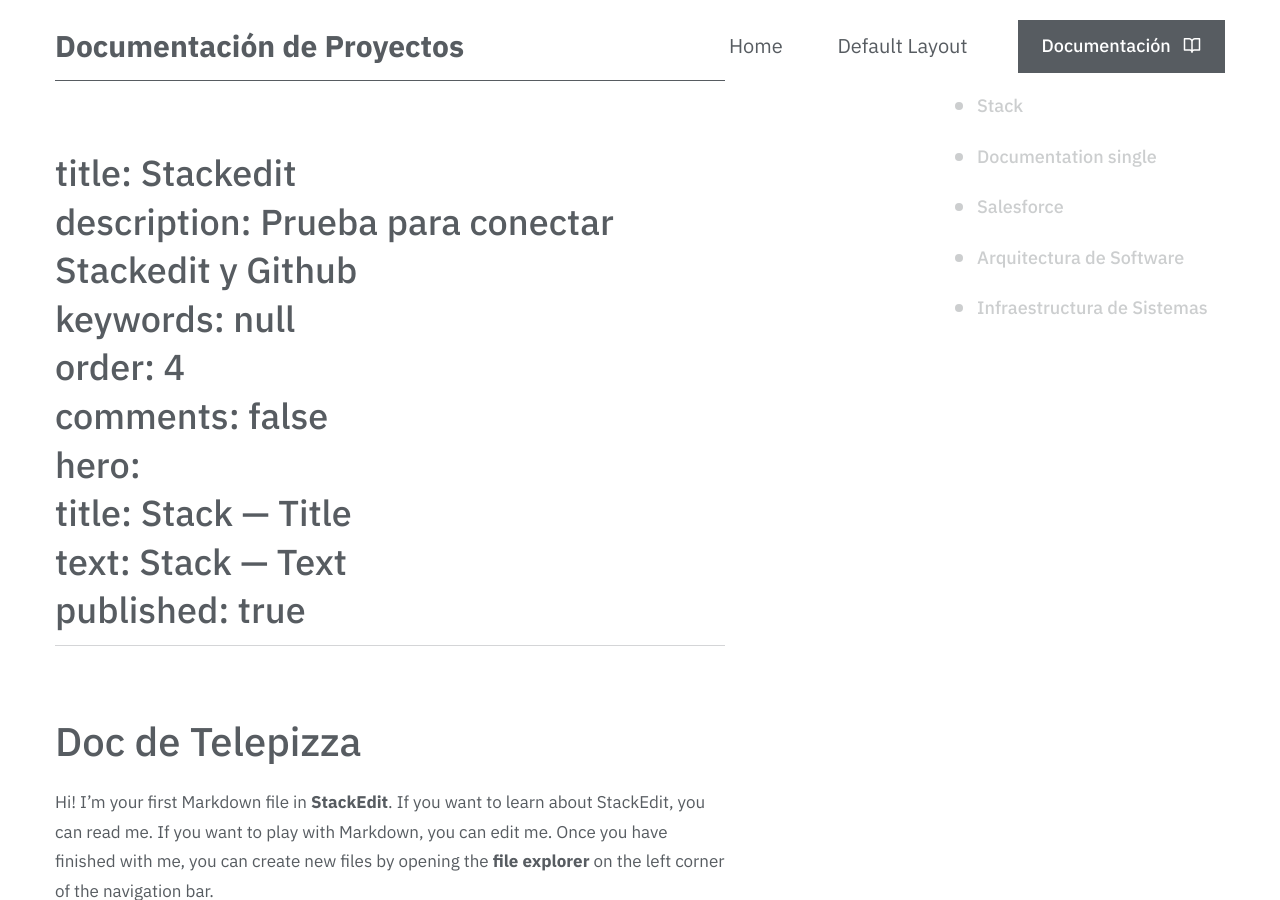
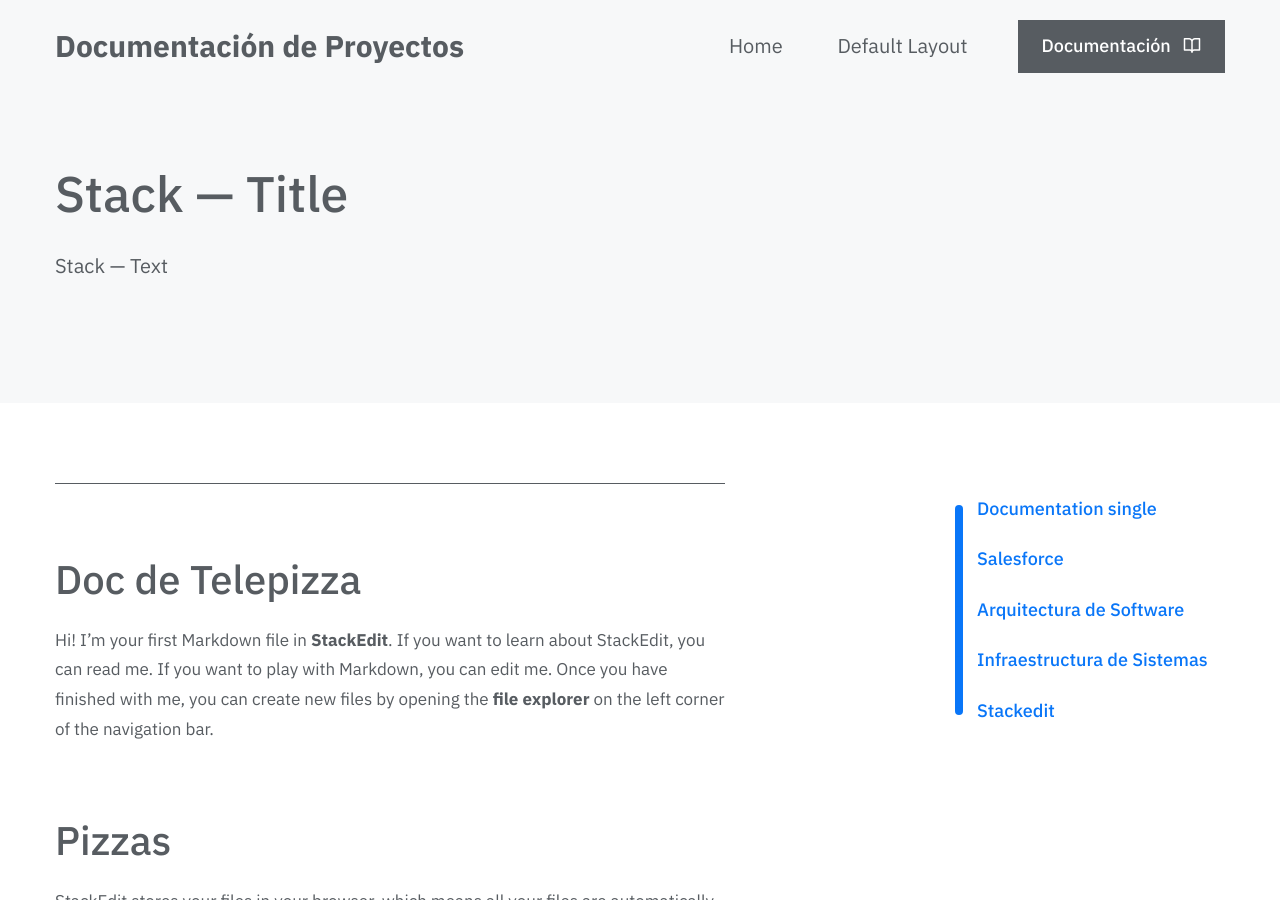
Before and after one commit to abeltranes/abeltranes.github.io, a Jekyll site: the page built from _documentation/stack.md, in a window 1280 px wide and 900 px high. Built offline with Jekyll 4.4.1, drawn with Linux system fonts in a browser that asks for light colours; some web fonts are replaced.

Commit message:
Update stack.md

```diff
--- a/_documentation/stack.md
+++ b/_documentation/stack.md
@@ -1,18 +1,18 @@
 ---
-
+title: Stackedit
+description: Prueba para conectar Stackedit y Github
+keywords: null
+order: 4
+comments: false
+hero:
+  title: Stack — Title
+  text: Stack — Text
+published: true
 
 ---
 
 <hr>
-<h2 id="title-stackeditdescription-prueba-para-conectar-stackedit-y-githubkeywords-nullorder-4comments-falseherotitle-stack-—-titletext-stack-—-textpublished-true">title: Stackedit<br>
-description: Prueba para conectar Stackedit y Github<br>
-keywords: null<br>
-order: 4<br>
-comments: false<br>
-hero:<br>
-title: Stack — Title<br>
-text: Stack — Text<br>
-published: true</h2>
+
 <h1 id="doc-de-telepizza">Doc de Telepizza</h1>
 <p>Hi! I’m your first Markdown file in <strong>StackEdit</strong>. If you want to learn about StackEdit, you can read me. If you want to play with Markdown, you can edit me. Once you have finished with me, you can create new files by opening the <strong>file explorer</strong> on the left corner of the navigation bar.</p>
 <h1 id="pizzas">Pizzas</h1>
```
